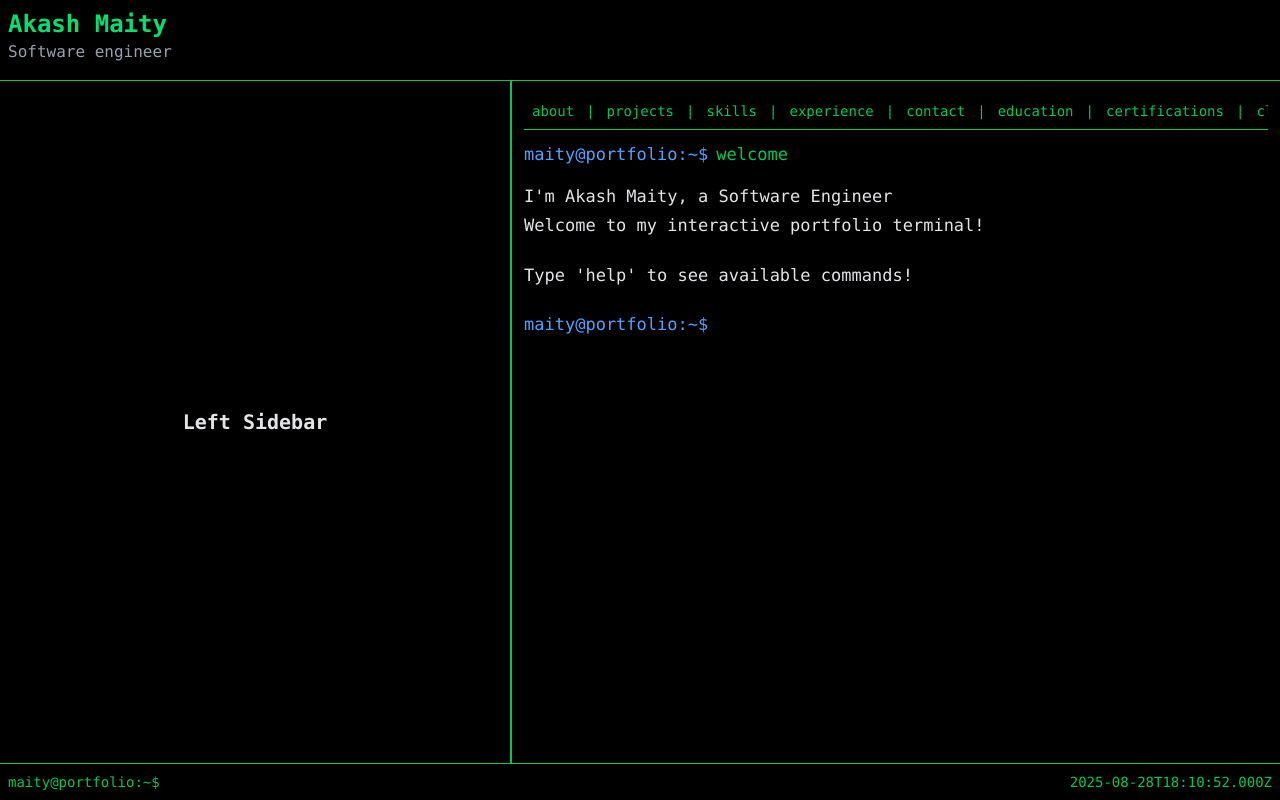
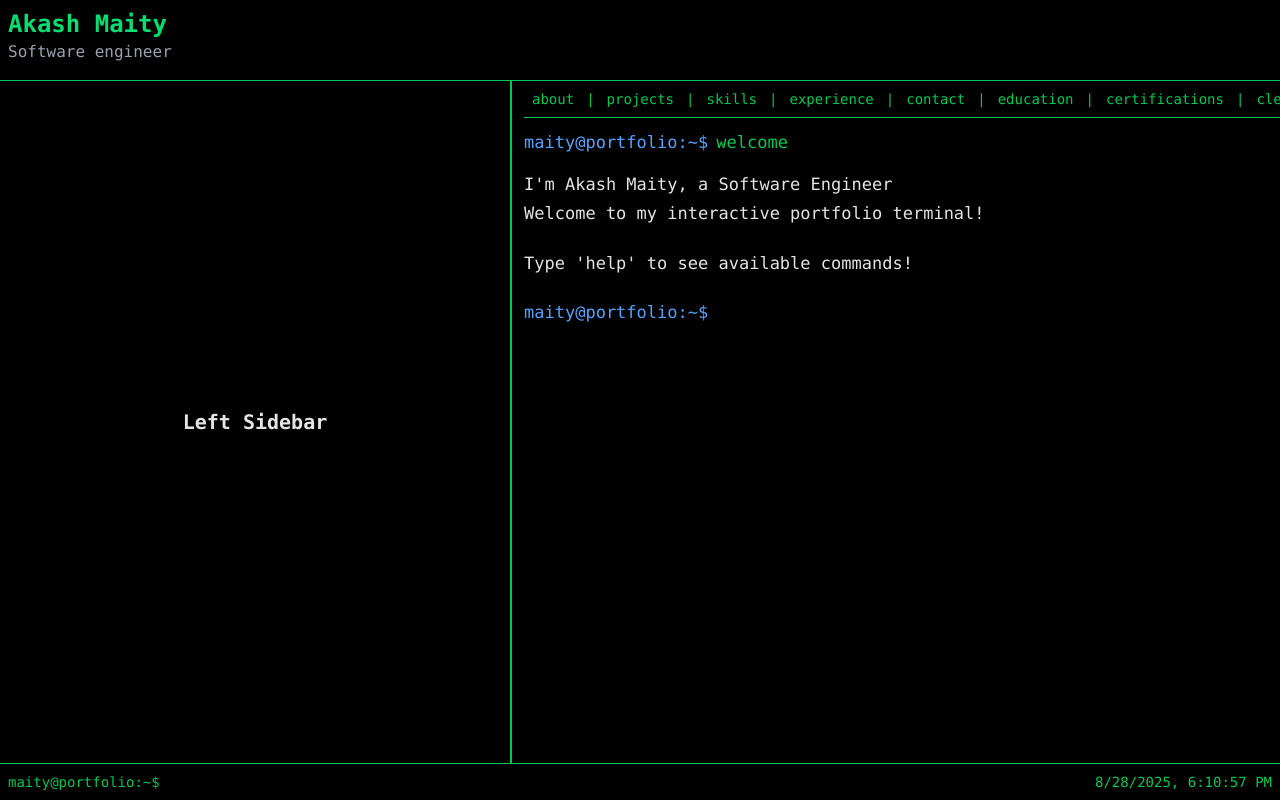
Before and after one commit to aakashmaity/portfolio, a Next.js app: page / in a window 1280 px wide. Built offline with nearby package versions, Linux system fonts and the light colour scheme.

Commit message:
fixed some styling

```diff
--- a/src/components/Footer.jsx
+++ b/src/components/Footer.jsx
@@ -1,10 +1,25 @@
-import React from 'react'
+"use client"
+
+import { useEffect, useState } from 'react'
 
 function Footer() {
+
+  const [time, setTime] = useState(null)
+
+  console.log("main time:", time)
+  useEffect(() => {
+    const interval = setTimeout(() => {
+      console.log("inside interval time:", time)
+      setTime(new Date().toLocaleString());
+    }, 1000)
+
+    return () => clearInterval(interval);
+  },[time])
+
   return (
     <div className='flex flex-row justify-between p-2 border-t border-t-green-500'>
-        <span className=' text-green-500 text-sm font-mono'>maity@portfolio:~$</span>
-        <span className=' text-green-500 text-sm font-mono'>{ new Date().toISOString()}</span>
+        <span className=' text-green-500 text-sm'>maity@portfolio:~$</span>
+        <span className=' text-green-500 text-sm'>{ time }</span>
     </div>
   )
 }
--- a/src/components/Logs.jsx
+++ b/src/components/Logs.jsx
@@ -9,7 +9,6 @@ import Help from "./commands/Help";
 import Experience from "./commands/Experience";
 import Welcome from "./commands/Welcome";
 import Invalid from "./commands/Invalid";
-import { TypewriterEffectSmooth } from "./ui/typewriter-effect";
 
 
 function Logs({ logs }) {
@@ -46,7 +45,7 @@ function Logs({ logs }) {
           <div key={Date.now() + Math.round(Math.random() * 1e9)}>
             <div className='flex items-center mt-1 md:mt-3'>
               <p className="text-blue-400 mr-2">maity@portfolio:~$</p>
-              <p className="text-green-500 w-auto min-w-full">{log.command}</p>
+              <p className="text-green-500">{log.command}</p>
             </div>
             <div className="">
               {
--- a/src/components/Main.jsx
+++ b/src/components/Main.jsx
@@ -6,13 +6,13 @@ function Main() {
   return (
     <div className="flex flex-col md:flex-row w-full h-full min-h-0">
 
-      <div className="w-full md:w-2/5 h-1/3 md:h-full p-3 border-b md:border-b-0 md:border-r border-green-500 min-h-0">
+      <div className="w-full md:w-2/5 h-1/3 md:h-full px-3 border-b md:border-b-0 md:border-r border-green-500 min-h-0">
         <LeftSidebar />
       </div>
 
       <div className="hidden md:block w-px bg-green-500" />
 
-      <div className="w-full md:w-3/5 h-2/3 md:h-full p-3 min-h-0">
+      <div className="w-full md:w-3/5 h-2/3 md:h-full pl-3 min-h-0">
         <RightSidebar />
       </div>
 
--- a/src/components/RightSidebar.jsx
+++ b/src/components/RightSidebar.jsx
@@ -29,7 +29,7 @@ function RightSidebar() {
         <div className="space-y-2">
           <Logs logs={logs} />
         </div>
-        <div className="flex items-center mt-1 md:mt-3">
+        <div className="flex items-center my-3">
           <p className="text-blue-400 mr-2">maity@portfolio:~$</p>
           <CommandForm
             input={input}
```
